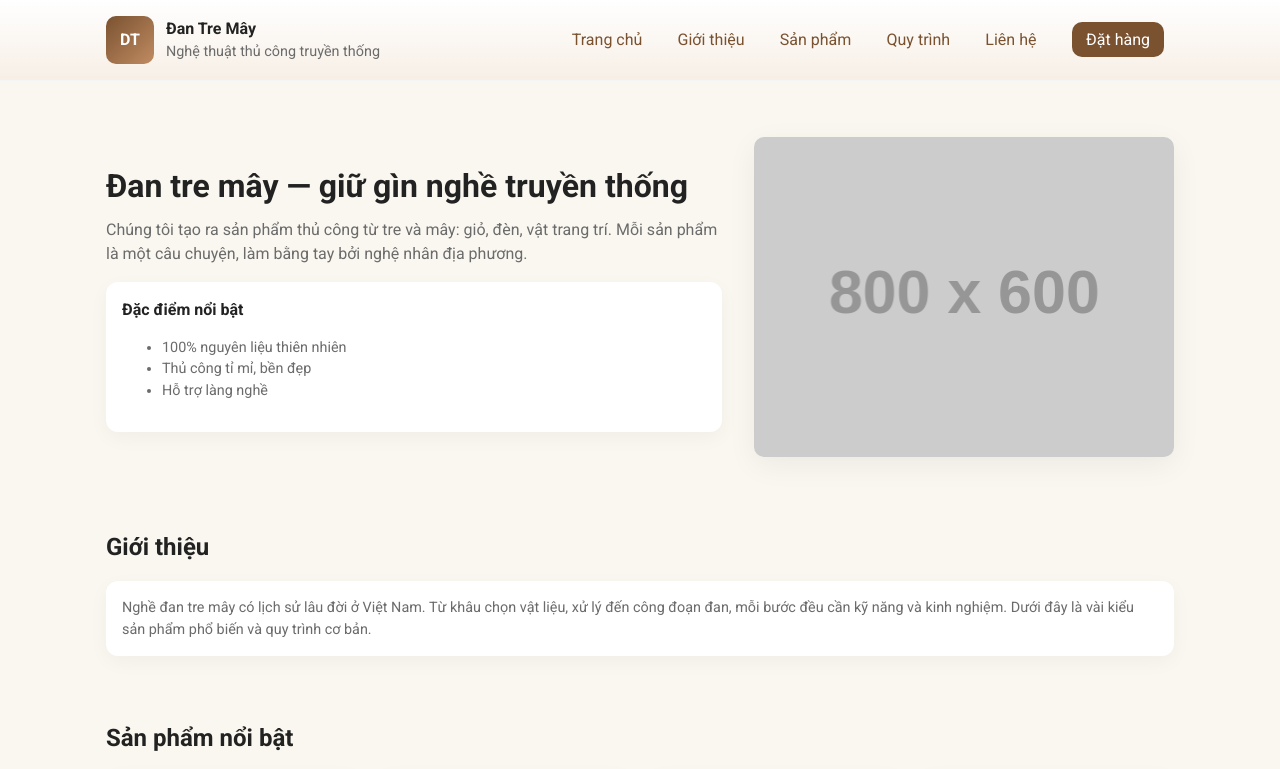
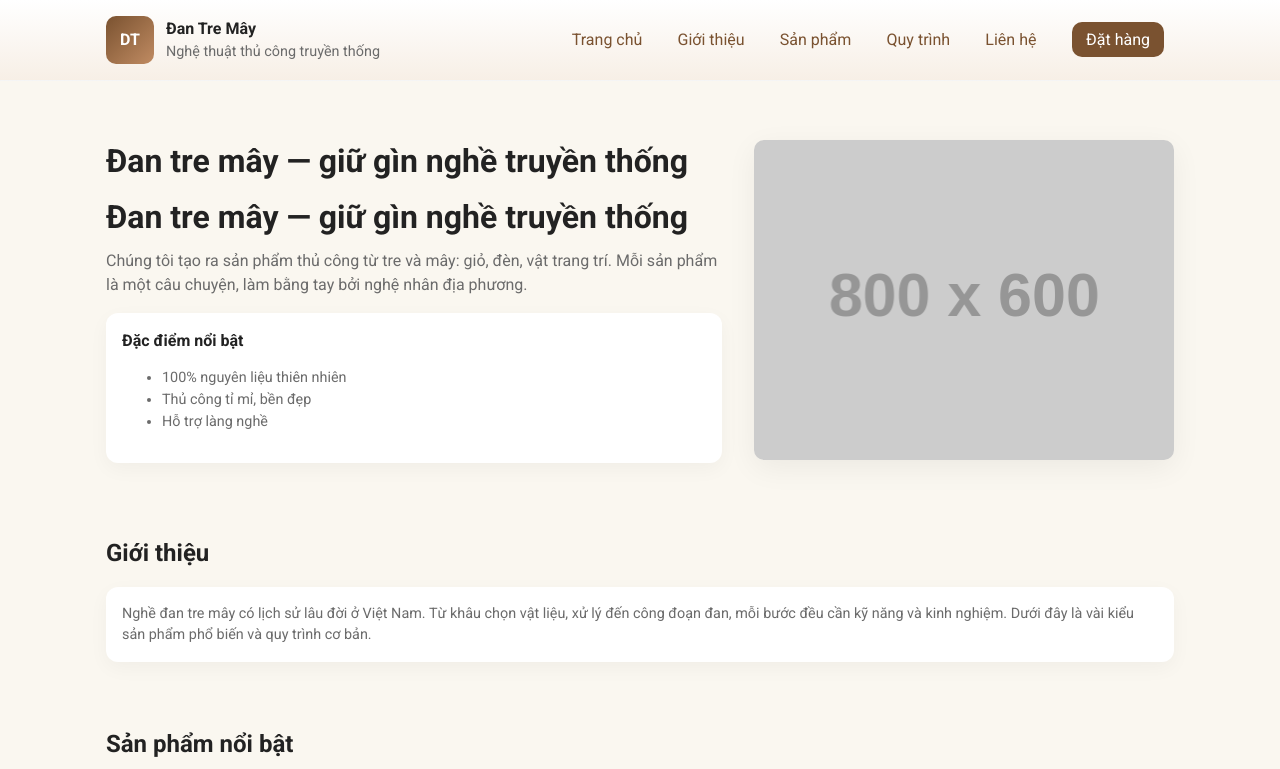
Before and after one commit to jasmine12355/123s, a plain HTML site: page index.html in a window 1280 px wide. Shown: the top 769 px of the page. Drawn offline with Linux system fonts and the light colour scheme; placeholder pictures from the web are drawn by us.

Commit message:
Update index.html

```diff
--- a/index.html
+++ b/index.html
@@ -99,6 +99,7 @@
   <section class="hero">
     <div>
       <h1>Đan tre mây — giữ gìn nghề truyền thống</h1>
+            <h1>Đan tre mây — giữ gìn nghề truyền thống</h1>
       <p>Chúng tôi tạo ra sản phẩm thủ công từ tre và mây: giỏ, đèn, vật trang trí. Mỗi sản phẩm là một câu chuyện, làm bằng tay bởi nghệ nhân địa phương.</p>
       <div class="card">
         <strong>Đặc điểm nổi bật</strong>
```
